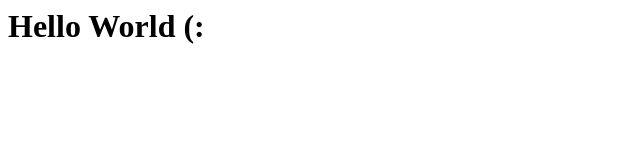
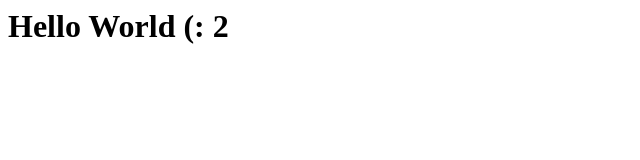
Before and after one commit to YoraYasser/web_project, a plain HTML site: page index.html in a window 1280 px wide. Shown: the full height of the page, 0-640 px from the left. Drawn offline with Linux system fonts and the light colour scheme.

Commit message:
third commit
adding the 2

```diff
--- a/index.html
+++ b/index.html
@@ -1 +1 @@
-<h1>Hello World (: </h1>
+<h1>Hello World (: 2 </h1>
```
